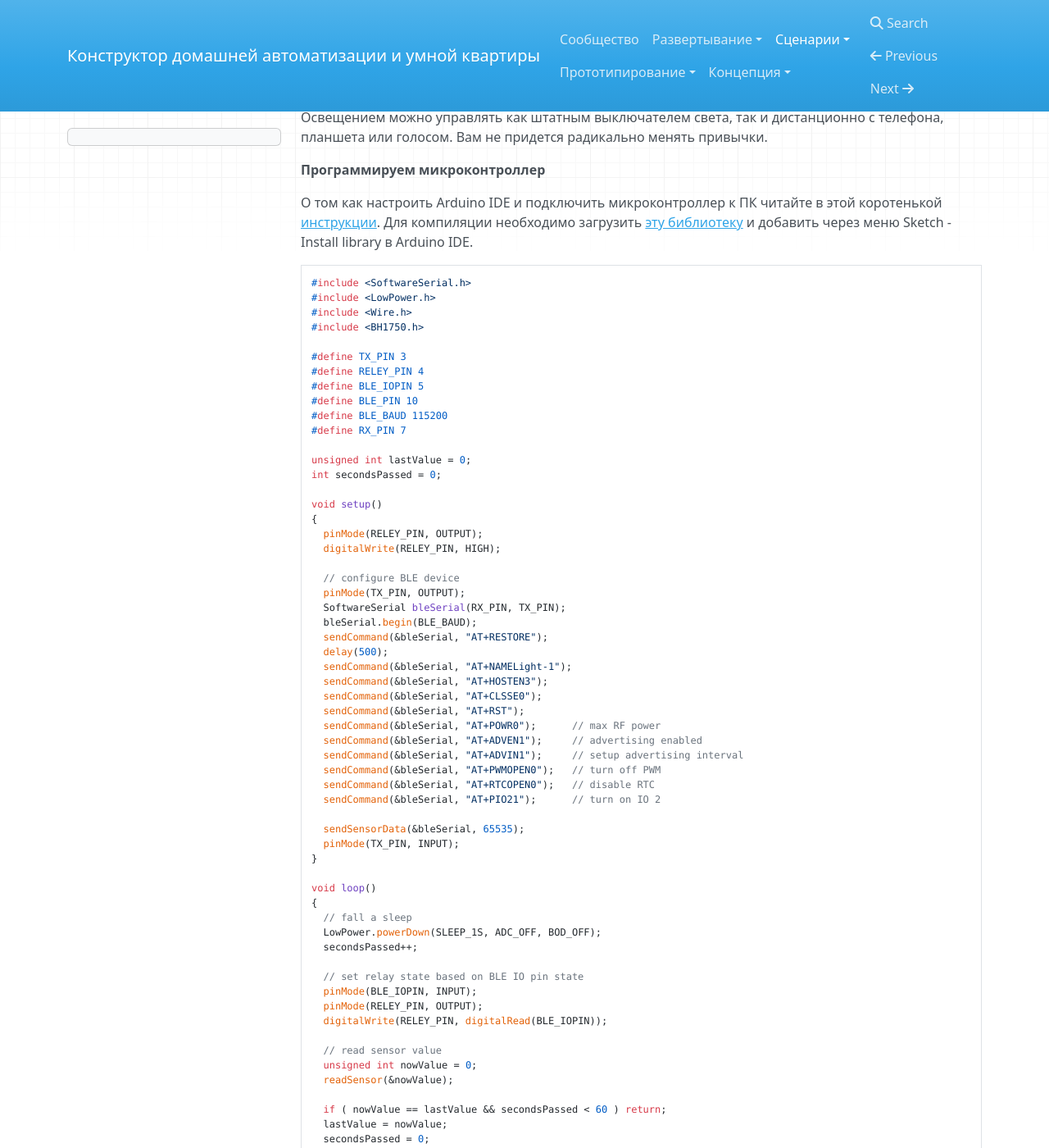
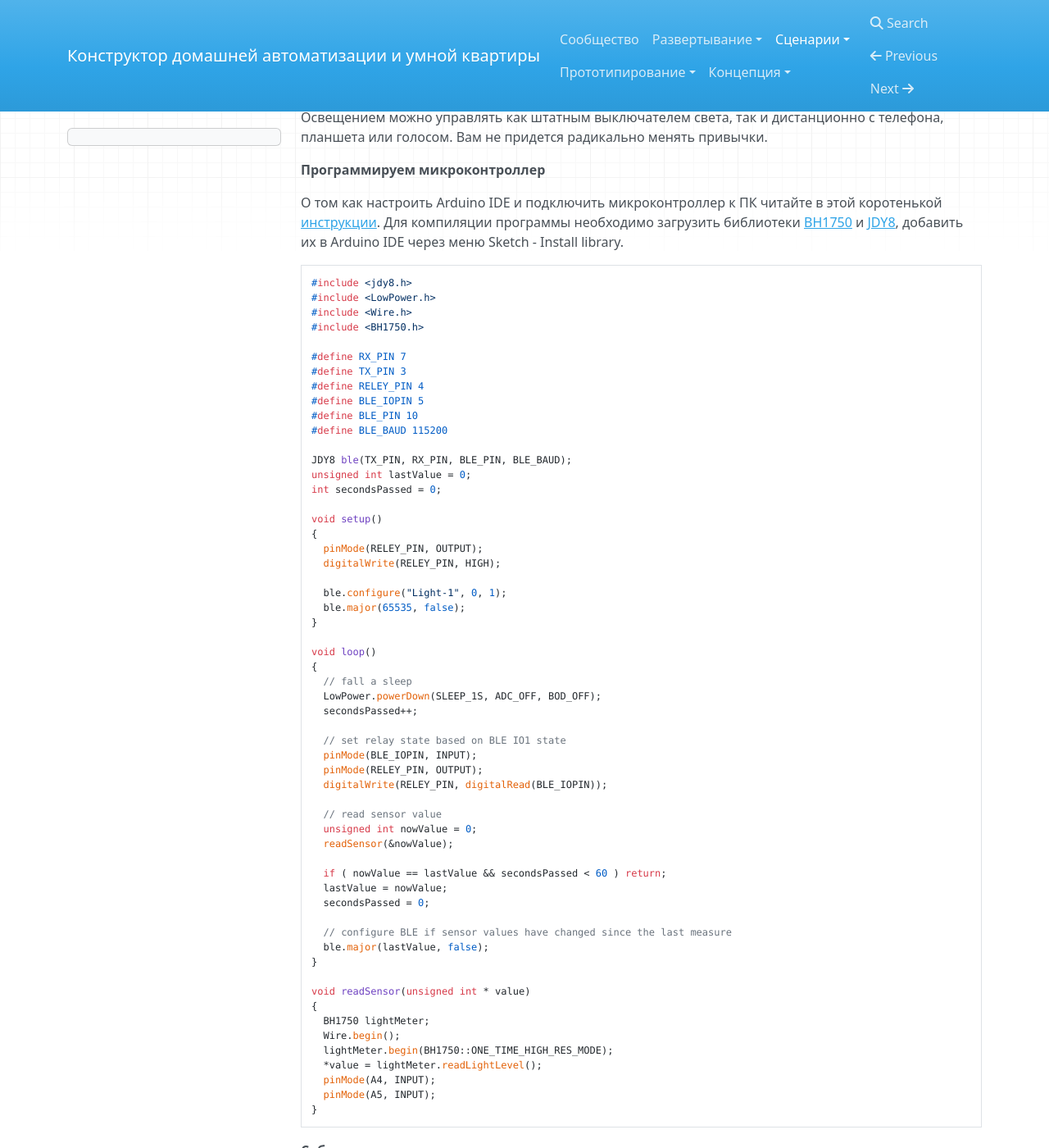
Before and after one commit to cutecare/cutecare-docs, an MkDocs documentation site: the page built from docs/Управление освещением.md, in a window 1280 px wide and 1400 px high, scrolled down 1486 px. Shown: the whole window at 82% size. Built offline with MkDocs 1.6.1, drawn with Linux system fonts in a browser that asks for light colours; nearby versions of some CDN libraries; old or Windows-style settings are respelled for this version of MkDocs; some of the changed text lies outside the part shown.

Commit message:
Update Управление освещением.md

````diff
--- a/docs/Управление освещением.md
+++ b/docs/Управление освещением.md
@@ -26,21 +26,22 @@
 
 **Программируем микроконтроллер**
 
-О том как настроить Arduino IDE и подключить микроконтроллер к ПК читайте в этой коротенькой [инструкции](http://cutecare.readthedocs.io/ru/master/%D0%9C%D0%B8%D0%BA%D1%80%D0%BE%D0%BA%D0%BE%D0%BD%D1%82%D1%80%D0%BE%D0%BB%D0%BB%D0%B5%D1%80%D1%8B/#arduino-nano). Для компиляции необходимо загрузить [эту библиотеку](https://github.com/claws/BH1750/archive/master.zip) и добавить через меню Sketch - Install library в Arduino IDE.
+О том как настроить Arduino IDE и подключить микроконтроллер к ПК читайте в этой коротенькой [инструкции](http://cutecare.readthedocs.io/ru/master/%D0%9C%D0%B8%D0%BA%D1%80%D0%BE%D0%BA%D0%BE%D0%BD%D1%82%D1%80%D0%BE%D0%BB%D0%BB%D0%B5%D1%80%D1%8B/#arduino-nano). Для компиляции программы необходимо загрузить библиотеки [BH1750](https://github.com/claws/BH1750/archive/master.zip) и [JDY8](https://github.com/cutecare/jdy8/archive/master.zip), добавить их в Arduino IDE через меню Sketch - Install library.
 
 ```
-#include <SoftwareSerial.h>
+#include <jdy8.h>
 #include <LowPower.h>
 #include <Wire.h>
 #include <BH1750.h>
 
+#define RX_PIN 7
 #define TX_PIN 3
 #define RELEY_PIN 4
 #define BLE_IOPIN 5
 #define BLE_PIN 10
 #define BLE_BAUD 115200
-#define RX_PIN 7
 
+JDY8 ble(TX_PIN, RX_PIN, BLE_PIN, BLE_BAUD);
 unsigned int lastValue = 0;
 int secondsPassed = 0;
 
@@ -49,25 +50,8 @@ void setup()
   pinMode(RELEY_PIN, OUTPUT);
   digitalWrite(RELEY_PIN, HIGH);
 
-  // configure BLE device
-  pinMode(TX_PIN, OUTPUT);
-  SoftwareSerial bleSerial(RX_PIN, TX_PIN);
-  bleSerial.begin(BLE_BAUD);
-  sendCommand(&bleSerial, "AT+RESTORE");
-  delay(500);
-  sendCommand(&bleSerial, "AT+NAMELight-1");
-  sendCommand(&bleSerial, "AT+HOSTEN3");
-  sendCommand(&bleSerial, "AT+CLSSE0");
-  sendCommand(&bleSerial, "AT+RST");
-  sendCommand(&bleSerial, "AT+POWR0");      // max RF power
-  sendCommand(&bleSerial, "AT+ADVEN1");     // advertising enabled
-  sendCommand(&bleSerial, "AT+ADVIN1");     // setup advertising interval
-  sendCommand(&bleSerial, "AT+PWMOPEN0");   // turn off PWM
-  sendCommand(&bleSerial, "AT+RTCOPEN0");   // disable RTC
-  sendCommand(&bleSerial, "AT+PIO21");      // turn on IO 2
-
-  sendSensorData(&bleSerial, 65535);
-  pinMode(TX_PIN, INPUT);
+  ble.configure("Light-1", 0, 1);
+  ble.major(65535, false);
 }
 
 void loop()
@@ -76,7 +60,7 @@ void loop()
   LowPower.powerDown(SLEEP_1S, ADC_OFF, BOD_OFF);
   secondsPassed++;
 
-  // set relay state based on BLE IO pin state
+  // set relay state based on BLE IO1 state
   pinMode(BLE_IOPIN, INPUT);
   pinMode(RELEY_PIN, OUTPUT);
   digitalWrite(RELEY_PIN, digitalRead(BLE_IOPIN));
@@ -90,20 +74,7 @@ void loop()
   secondsPassed = 0;
 
   // configure BLE if sensor values have changed since the last measure
-  pinMode(TX_PIN, OUTPUT);
-  SoftwareSerial bleSerial(RX_PIN, TX_PIN);
-  bleSerial.begin(BLE_BAUD);
-  sendSensorData(&bleSerial, lastValue);
-  pinMode(TX_PIN, INPUT);
-}
-
-void sendSensorData( SoftwareSerial * bleSerial, int value )
-{
-  sendCommand(bleSerial, "AT");
-  char buff[32] = "";
-  sprintf(buff, "AT+MAJOR%04X", value);
-  sendCommand(bleSerial, buff);
-  delay(100);
+  ble.major(lastValue, false);
 }
 
 void readSensor(unsigned int * value)
@@ -114,11 +85,6 @@ void readSensor(unsigned int * value)
   *value = lightMeter.readLightLevel();
   pinMode(A4, INPUT);
   pinMode(A5, INPUT);
-}
-
-void sendCommand(SoftwareSerial * bleSerial, const char * data) {
-  delay(300);
-  bleSerial->print(data);
 }
 ```
 
````
